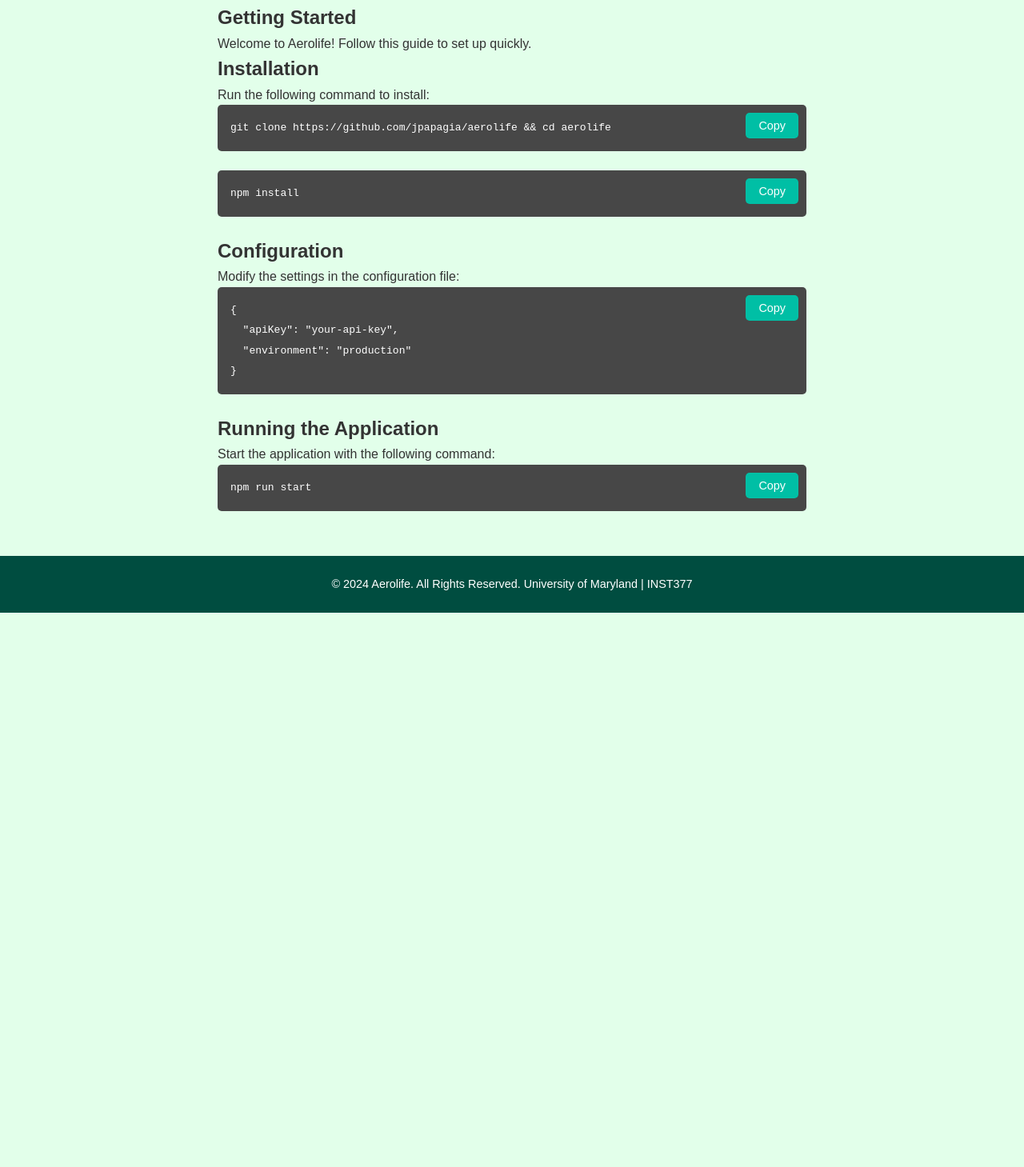
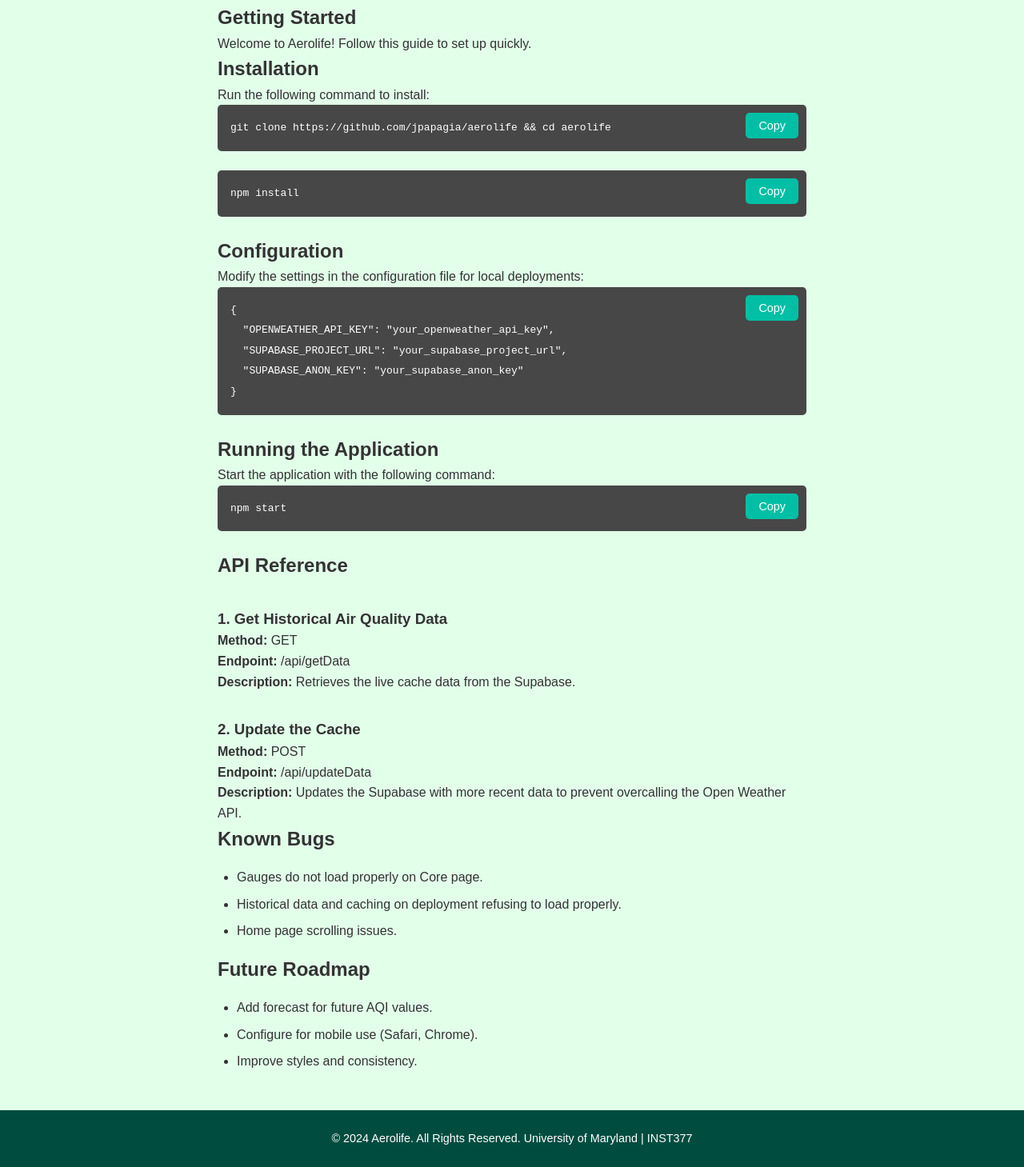
Before and after one commit to jpapagia/aerolife, a website: page docs.html in a window 1280 px wide. Shown: the part 1309-2768 px from the top of the page at 80% size. Before the commit the page ends 2075 px from the top, so only its background shows below. Drawn offline with Linux system fonts and the light colour scheme.

Commit message:
updated docs

```diff
--- a/docs.html
+++ b/docs.html
@@ -49,7 +49,8 @@
           <li><a href="#configuration">Configuration</a></li>
           <li><a href="#running">Running the App</a></li>
           <li><a href="#api">API Reference</a></li>
-          <li><a href="#examples">Examples</a></li>
+          <li><a href="#known-bugs">Known Bugs</a></li>
+          <li><a href="#roadmap">Future Roadmap</a></li>
           <li><a href="#faq">FAQ</a></li>
       </ul>
   </div>
@@ -171,12 +172,13 @@
 
     <section id="configuration">
       <h2>Configuration</h2>
-      <p>Modify the settings in the configuration file:</p>
+      <p>Modify the settings in the configuration file for local deployments:</p>
       <div class="code-snippet">
         <button class="copy-btn" aria-label="Copy code">Copy</button>
         <pre><code>{
-  "apiKey": "your-api-key",
-  "environment": "production"
+  "OPENWEATHER_API_KEY": "your_openweather_api_key",
+  "SUPABASE_PROJECT_URL": "your_supabase_project_url",
+  "SUPABASE_ANON_KEY": "your_supabase_anon_key"
 }</code></pre>
       </div>
     </section>
@@ -186,8 +188,38 @@
       <p>Start the application with the following command:</p>
       <div class="code-snippet">
         <button class="copy-btn" aria-label="Copy code">Copy</button>
-        <pre><code>npm run start</code></pre>
+        <pre><code>npm start</code></pre>
       </div>
+    </section>
+
+    <section id="api">
+      <h2>API Reference</h2>
+      <h3>1. Get Historical Air Quality Data</h3>
+      <p><strong>Method:</strong> GET</p>
+      <p><strong>Endpoint:</strong> /api/getData</p>
+      <p><strong>Description:</strong> Retrieves the live cache data from the Supabase.</p>
+      <h3>2. Update the Cache</h3>
+      <p><strong>Method:</strong> POST</p>
+      <p><strong>Endpoint:</strong> /api/updateData</p>
+      <p><strong>Description:</strong> Updates the Supabase with more recent data to prevent overcalling the Open Weather API.</p>
+    </section>
+
+    <section id="known-bugs">
+      <h2>Known Bugs</h2>
+      <ul>
+        <li>Gauges do not load properly on Core page.</li>
+        <li>Historical data and caching on deployment refusing to load properly.</li>
+        <li>Home page scrolling issues.</li>
+      </ul>
+    </section>
+
+    <section id="roadmap">
+      <h2>Future Roadmap</h2>
+      <ul>
+        <li>Add forecast for future AQI values.</li>
+        <li>Configure for mobile use (Safari, Chrome).</li>
+        <li>Improve styles and consistency.</li>
+      </ul>
     </section>
   </div>
 
```
Also changed, not shown: README.md.
